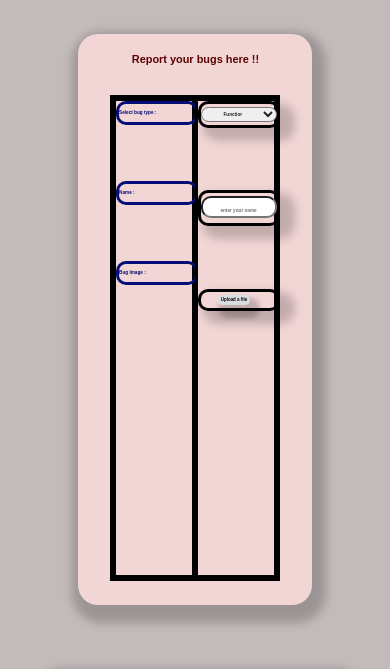
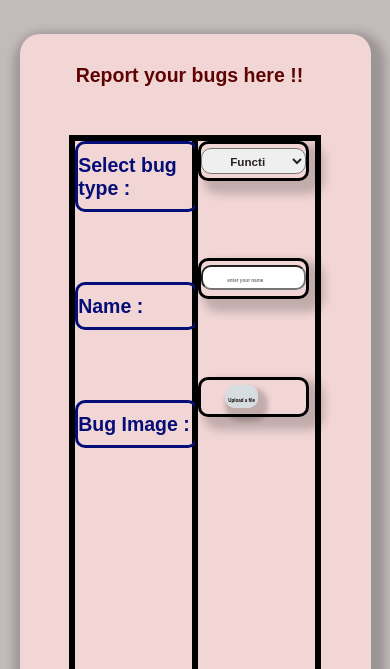
Before and after one commit to Abhishek8985/Bug-Reporting, a plain HTML site: page index.html in a window 390 px wide. Shown: the part 164-833 px from the top of the page. Drawn offline with Linux system fonts and the light colour scheme.

Commit message:
Update styles.css

```diff
--- a/styles.css
+++ b/styles.css
@@ -264,8 +264,32 @@ input[type=text] {
     }
     .bug-report{
         margin-top:25%;
+        width:90%;
     }
-
+    .head{
+        font-size:2.5vw;
+        left:1%;
+    }
+    .form-content{
+        grid-template-columns: repeat(1,1fr);
+        height:37em;
+    }
+    .labels{
+        font-size: 5vw;
+    }
+    .grid-label{
+        margin:2% 2% 2% 1%;
+    }
+    .inputs{
+        width:90%;
+        font-size:4vw;
+    }
+    .grid-tag{
+        margin:5% 5% 5% 7%;
+    }
+    #bug-type{
+        font-size:3vw;
+    }
 }
 .file-input-label {
     position: relative;
```
